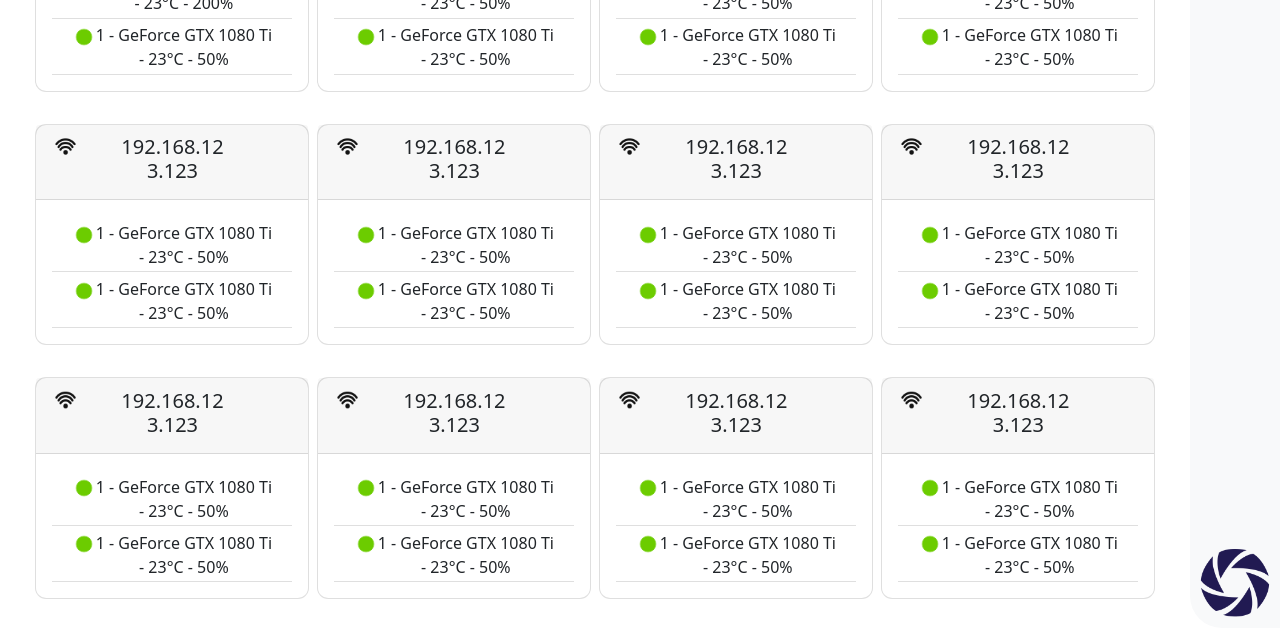
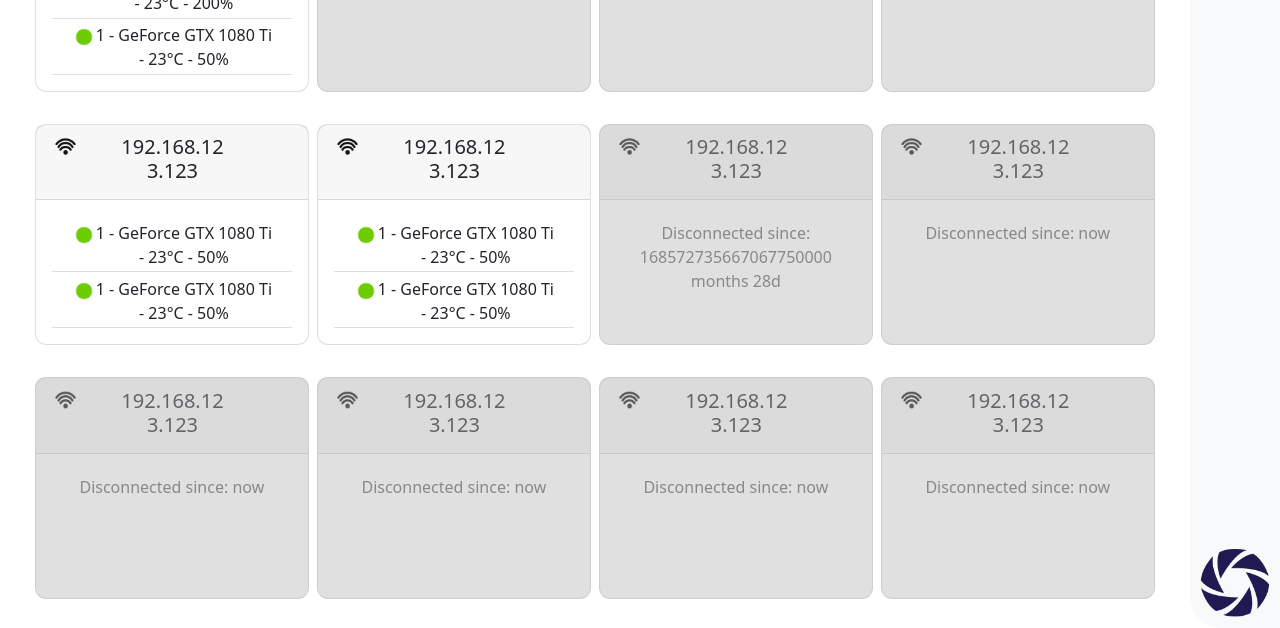
Before and after one commit to Ombrustou/GPU_monitoring, a plain HTML site: page Display/index.html in a window 1280 px wide. Shown: the part 172-800 px from the top of the page. Drawn offline with nearby package versions, Linux system fonts and the light colour scheme.

Commit message:
Connection/Disconnection management done

```diff
--- a/Display/index.html
+++ b/Display/index.html
@@ -15,20 +15,20 @@
         <div class="app">
             <div class="row">
                 <div class="flex-container">
-                    <div class="card my-3 ms-2" v-for="computer in computerList" :key="computer.IP">
+                    <div :class="['card', 'my-3', 'ms-2', {connected: computer.no_response >= 1}]" v-for="computer in computerList" :key="computer.IP">
                         <div class="card-header">
                             <div class="row">
-                                <img class="connected" src="static/media/wifi.png">
+                                <img class="connectedIcon" src="static/media/wifi.png">
                                 <h5 class="card-title text-center">{{computer.IP}}</h5>
                             </div>
                         </div>
                         <div class="card-body">
-                            <div class="scroll-area-sm ">
+                            <div class="scroll-area-sm">
                                 <perfect-scrollbar class="ps-show-limits">
                                     <div style="position: static;" class="ps ps--active-y">
                                         <div class="ps-content">
-                                            <ul class=" list-group list-group-flush">
-                                                <li v-for="gpu in computer.GPU" :key="gpu.id" class="list-group-item">
+                                            <ul class="list-group list-group-flush">
+                                                <li :class="['list-group-item', {connected: computer.no_response >= 1}]" v-if="computer.no_response < 1" v-for="gpu in computer.GPU" :key="gpu.id">
                                                     <div class="widget-content p-0">
                                                         <div class="widget-content-wrapper ">
                                                             <div class="widget-content-left col-12">
@@ -39,6 +39,19 @@
                                                                     <div class="info col">
                                                                         <!--To save some space within the card, i cut off the "NVIDIA" display with the slice() function-->
                                                                         {{gpu.id}} - {{gpu.name.slice(7)}} - {{gpu.temperature}}°C - {{toPercent(gpu.usage, gpu.max_capacity)}}%
+                                                                    </div>
+                                                                </div>
+                                                            </div>
+                                                        </div>
+                                                    </div>
+                                                </li>
+                                                <li :class="['list-group-item', {connected: computer.no_response >= 1}]" v-else>
+                                                    <div class="widget-content p-0">
+                                                        <div class="widget-content-wrapper ">
+                                                            <div class="widget-content-left col-12">
+                                                                <div class="row">
+                                                                    <div class="info col">
+                                                                        Disconnected since: {{getDisconnectedTime(computer.no_response)}}
                                                                     </div>
                                                                 </div>
                                                             </div>
--- a/Display/static/css/style.css
+++ b/Display/static/css/style.css
@@ -41,7 +41,7 @@
   }
 
 
-  .connected {
+  .connectedIcon {
     margin-top: 0%;
     margin-right: 0%;
     padding-right: 0%;
@@ -84,14 +84,10 @@
     text-align: center;
   }
 
-.tasks{
-    max-height: 50%;
-}
-
-i {
-    font-style: italic;
-}
-
+  .connected {
+    background-color: lightgray;
+    opacity: 70%;
+  }
 
 
 .scroll-area-sm {
--- a/Display/static/js/test.js
+++ b/Display/static/js/test.js
@@ -6,7 +6,7 @@
         collapsed: true,
         computerList:[{
           IP: "192.168.123.123",
-          no_response: 1,
+          no_response: 0,
           GPU: [{
             id: 1,
             name: "NVIDIA GeForce GTX 1080 Ti",
@@ -84,7 +84,7 @@
           }]
         },{
           IP: "192.168.123.123",
-          no_response: 1,
+          no_response: 1554,
           GPU: [{
             id: 1,
             name: "NVIDIA GeForce GTX 1080 Ti",
@@ -160,7 +160,7 @@
           }]
         },{
           IP: "192.168.123.123",
-          no_response: 1,
+          no_response: 0,
           GPU: [{
             id: 1,
             name: "NVIDIA GeForce GTX 1080 Ti",
@@ -198,7 +198,7 @@
           }]
         },{
           IP: "192.168.123.123",
-          no_response: 1,
+          no_response: 0,
           GPU: [{
             id: 1,
             name: "NVIDIA GeForce GTX 1080 Ti",
@@ -236,7 +236,7 @@
           }]
         },{
           IP: "192.168.123.123",
-          no_response: 1,
+          no_response: 1456468436163465436845487,
           GPU: [{
             id: 1,
             name: "NVIDIA GeForce GTX 1080 Ti",
@@ -488,6 +488,30 @@
           return gpu_usage * 100 / gpu_max_capacity;
       },
 
+      getDisconnectedTime: function(nbTicks) {
+        const minute = 60;
+        const hour = minute * 60;
+        const day = hour * 24;
+        const month = day * 30;
+
+        let duration = '';
+        seconds = nbTicks * 300 -300
+
+        if(seconds >= month){
+          duration = `${Math.floor(seconds / month)} months ${Math.floor((seconds % month) / day)}d`;
+        } else if (seconds >= day) {
+          duration = `${Math.floor(seconds / day)}d ${Math.floor((seconds % day) / hour)}h`;
+        } else if (seconds >= hour) {
+          duration = `${Math.floor(seconds / hour)}h ${Math.floor((seconds % hour) / minute)}m`;
+        } else if (seconds >= minute) {
+          duration = `${Math.floor(seconds / minute)}m`;
+        } else {
+          duration = `now`;
+        }
+
+        return duration;
+      },
+
       //aims to vanish, useful for tests
       test: function() {
         this.testVa = this.testVa + 1
@@ -515,13 +539,13 @@
      * This mounted() function is called whenever the application is mounted
      * Define an interval in which the informations will be gathered.
      * 1000 -> 1second
-     * Set by default to 600000 -> 10minutes
+     * Set by default to 300000 -> 5minutes
      */
     mounted(){
       console.log('App Mounted');
       setInterval(() => {
         this.gather();
-      }, 600000);
+      }, 300000);
   }
   });
 
```
